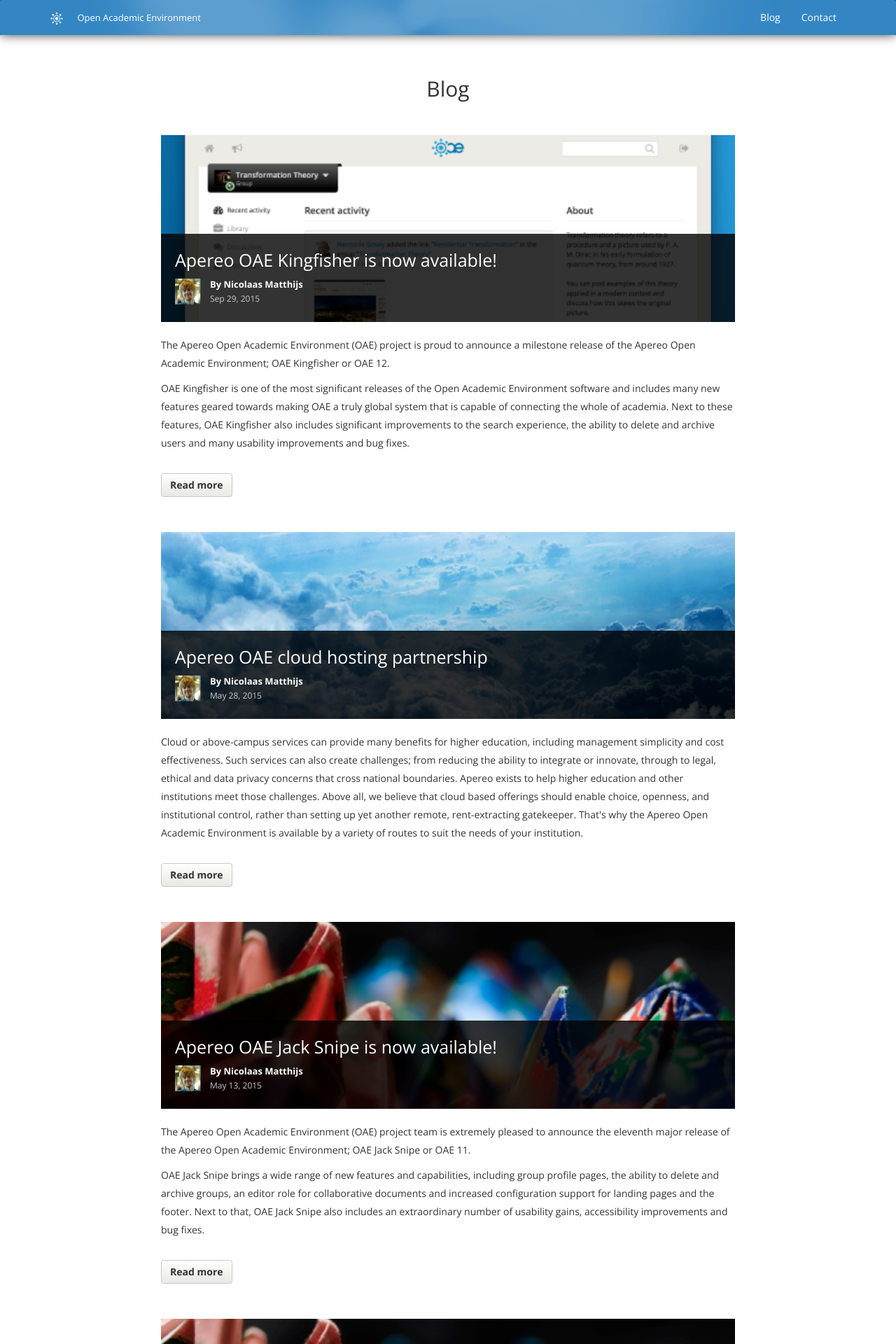
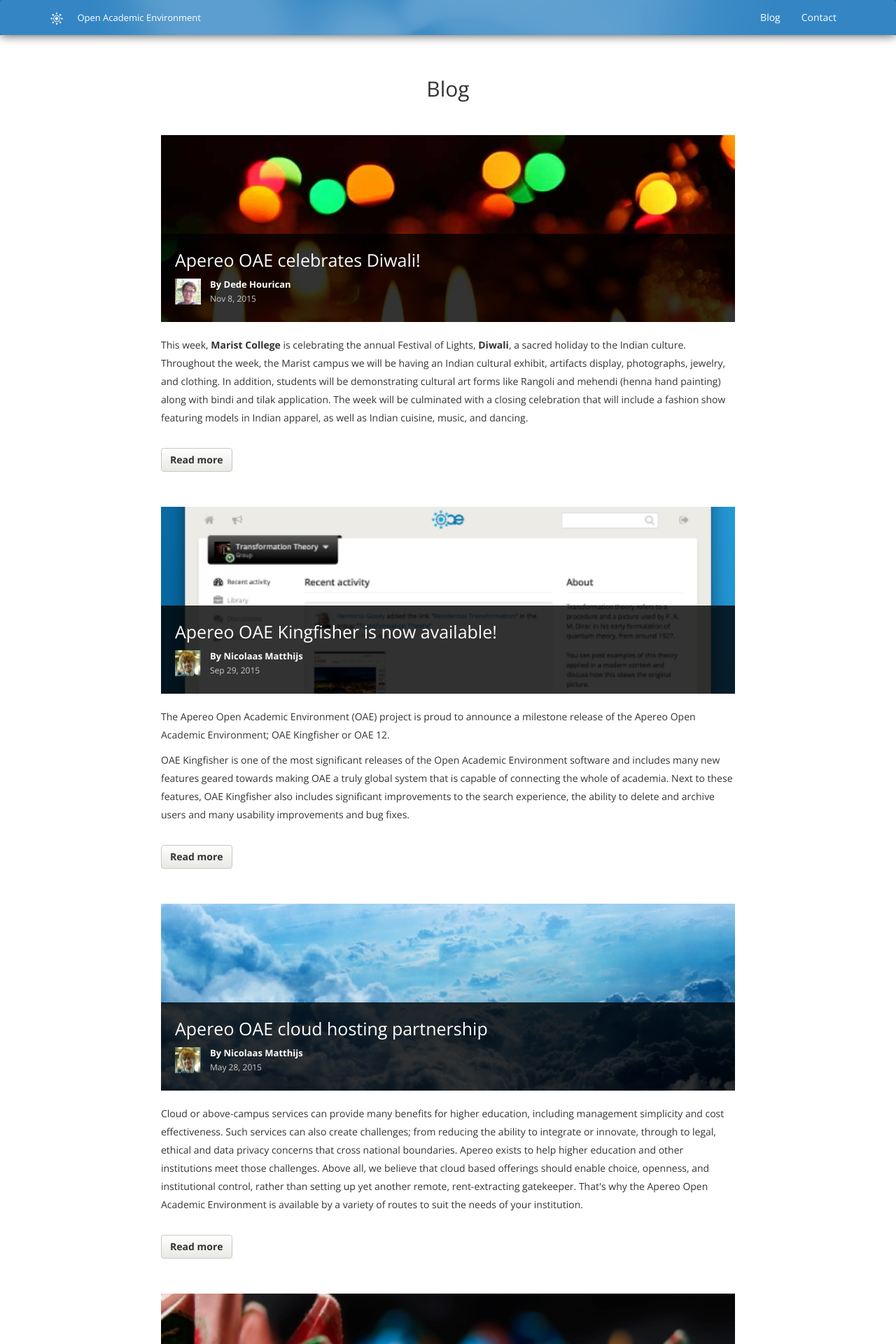
Before and after one commit to oaeproject/oaeproject.github.io, a Jekyll site: the page built from blog.html, in a window 1280 px wide. Shown: the top 1920 px of the page at 70% size. Built offline with Jekyll 4.4.1, drawn with Linux system fonts in a browser that asks for light colours.

Commit message:
Added Diwali blogpost

```diff
--- /dev/null
+++ b/_posts/2015-11-08-apereo-oae-celebrates-diwali.markdown
@@ -0,0 +1,31 @@
+---
+layout: post
+title:  "Apereo OAE celebrates Diwali!"
+date:   2015-11-08 16:46:03
+author: Dede Hourican
+author_image: /assets/img/authors/dede.png
+banner: /assets/img/banners/oae-diwali.jpg
+---
+<p>
+    This week, <strong>Marist College</strong> is celebrating the annual Festival of Lights, <strong>Diwali</strong>, a sacred holiday to the Indian culture.
+    Throughout the week, the Marist campus we will be having an Indian cultural exhibit, artifacts display, photographs, jewelry, and clothing.
+    In addition, students will be demonstrating cultural art forms like Rangoli and mehendi (henna hand painting) along with bindi and tilak application.
+    The week will be culminated with a closing celebration that will include a fashion show featuring models in Indian apparel, as well as Indian cuisine, music, and dancing.
+</p>
+<!--more-->
+<p>
+    &quot;In my position at Marist College, I have had the honor of supervising numerous international graduate students from all over India and I have enjoyed learning from them and celebrating their culture.&quot; says Dede Hourican, Senior Support Specialist within the Academic Technology & eLearning office at Marist College.
+    &quot;
+        It is very exciting for our community to be embracing this important cultural event with them making our students feel a little bit of their home.
+        In 2013, I was lucky enough to travel to India and see many historic places including the Taj Mahal in Agra, Uttar Pradesh, India.
+        The experience was amazing and has helped me understand the beautiful culture even more.
+        In an effort to expand Indian cultural awareness and the collaboration between institutions, my students, colleagues and I have been working to make OAE a place where Indian students and others celebrating Diwali around the world can share their stories, pictures, videos and more.
+    &quot;
+</p>
+<p class="text-center">
+    <img src="/assets/img/screenshots/oae-diwali.png" alt="Apereo OAE celebrates Diwali" />
+</p>
+<p>
+    To join the <strong>&quot;myDiwali Celebration"</strong>, <a href="https://network.unity.ac/signup?url=/group/marist/VkCHgUvel" target="_blank">select your institution</a>, sign in using your institutional credentials and click &quot;Join group&quot;.
+    If you are sharing your celebrations on any social media sites, please use <i><a href="https://twitter.com/search?q=%23mydiwali" target="_blank">#mydiwali</a> #my(insert your campus name)</i>.
+</p>
--- a/assets/css/oae.css
+++ b/assets/css/oae.css
@@ -704,13 +704,9 @@
     padding-bottom: 10px;
 }
 
-.banner .metadata .author {
-    line-height: 22px;
-    margin-top: 15px;
-}
-.banner .metadata .author img {
-    max-height: 37px;
-    max-width: 37px;
+.banner .metadata img {
+    height: 37px;
+    width: 37px;
 }
 
 .banner .metadata .author-name {
@@ -775,6 +771,10 @@
 
 .page-blog .row.post-content p {
     margin-bottom: 15px;
+}
+
+.page-blog .row.post-content img {
+    max-width: 100%;
 }
 
 .page-blog .row.comments {
```
Also changed, not shown: assets/img/authors/dede.png (added), assets/img/banners/oae-diwali.jpg (added), assets/img/screenshots/oae-diwali.png (added).
